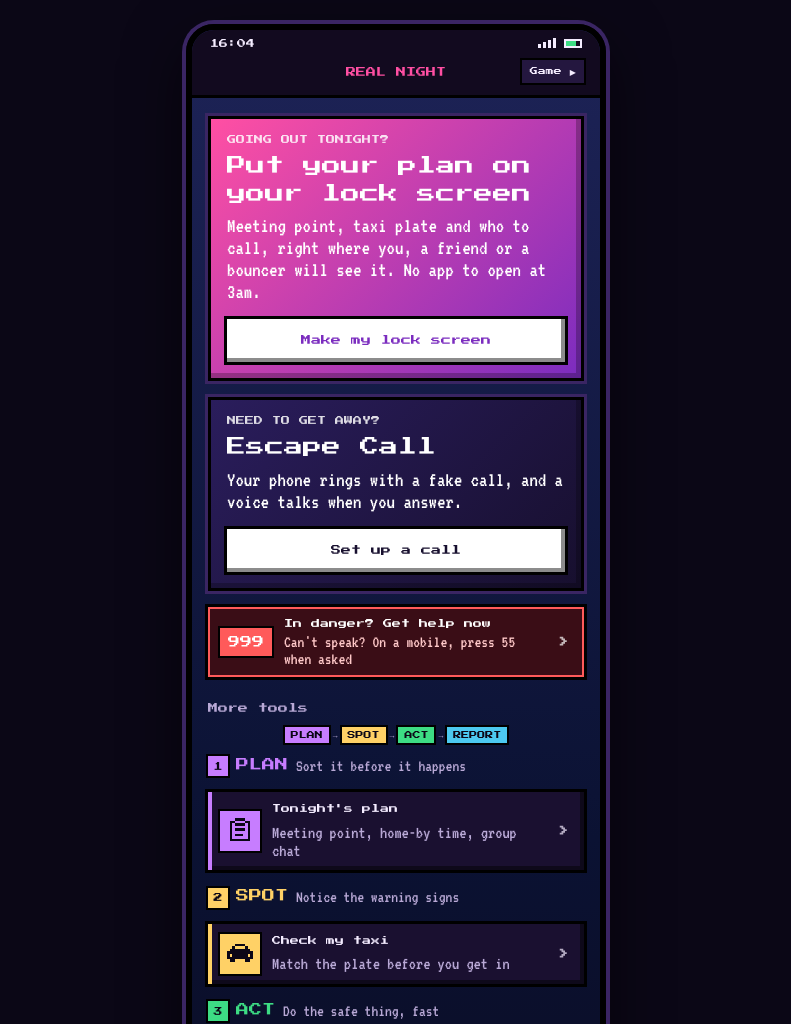
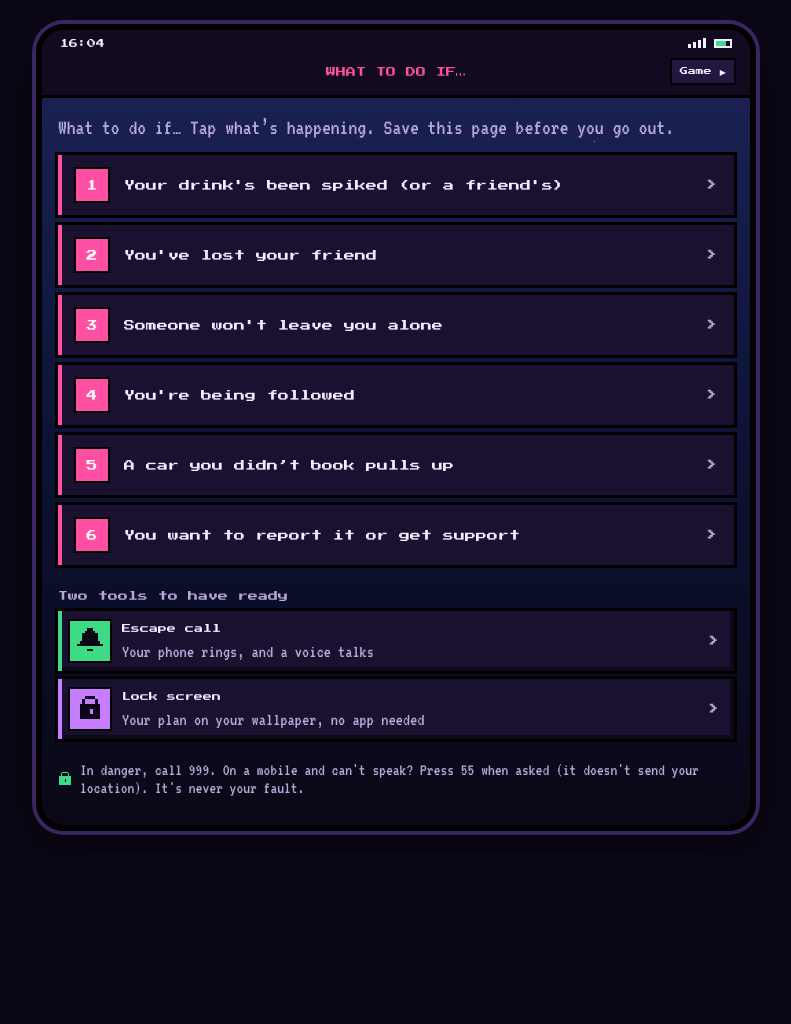
Before and after one commit to hadihoudini/night-out, a plain HTML site: page real.html in a window 1280 px wide. Shown: the top 1024 px of the page, without its empty margins (244-1035 px from the left). After the commit the page ends 855 px from the top, so only its background shows below. Drawn offline with Linux system fonts and the light colour scheme.

Commit message:
Turn the companion into a one-page "What to do if..." guide
Six situations, three steps each, one action each (reviewed for UK accuracy).
Keeps only Escape Call and the lock screen as tools, widens the layout on
laptops, and points the game's ending at the guide.

```diff
--- a/game.js
+++ b/game.js
@@ -1214,12 +1214,12 @@
         </ul></div>
       </div>
       <div class="end-actions">
-        <a class="pbtn primary" href="real.html#lock" id="realBtn">Make tonight's lock screen ▶</a>
+        <a class="pbtn primary" href="real.html" id="realBtn">What to do if… guide ▶</a>
         <button type="button" class="pbtn" id="cardBtn">Save my score card</button>
         <button type="button" class="pbtn" id="againBtn">Play again</button>
       </div>
       <p class="end-note">Whatever happens on a night out, it's never the victim's fault. Spiking, harassing and following someone are crimes, and the blame is always on the person who does them.</p>
-      <p class="end-real">Put tonight's plan on your lock screen, so it's there at 3am without opening anything. Escape Call is ready too.</p>`;
+      <p class="end-real">Save the one-page guide before you go out: what to do if your drink’s spiked, you lose a friend, or someone follows you.</p>`;
     const log = e.querySelector('#endLog');
     game.log.forEach((l) => {
       const li = document.createElement('li');
--- a/index.html
+++ b/index.html
@@ -10,7 +10,7 @@
   <link rel="preconnect" href="https://fonts.gstatic.com" crossorigin>
   <link href="https://fonts.googleapis.com/css2?family=Press+Start+2P&family=VT323&display=swap" rel="stylesheet" media="print" onload="this.media='all'">
   <noscript><link href="https://fonts.googleapis.com/css2?family=Press+Start+2P&family=VT323&display=swap" rel="stylesheet"></noscript>
-  <link rel="stylesheet" href="style.css?v=202611181514">
+  <link rel="stylesheet" href="style.css?v=202611181604">
 </head>
 <body>
   <main class="shell">
@@ -30,7 +30,7 @@
         <p class="tag">Plan. Spot. Act. Report.</p>
         <div class="title-actions">
           <button type="button" class="pbtn primary" id="startBtn">Press start</button>
-          <a class="pbtn" href="real.html">Real night mode</a>
+          <a class="pbtn" href="real.html">What to do if…</a>
         </div>
       </div>
 
@@ -59,6 +59,6 @@
     </div>
   </main>
 
-  <script src="game.js?v=202611181514"></script>
+  <script src="game.js?v=202611181604"></script>
 </body>
 </html>
--- a/real.css
+++ b/real.css
@@ -336,3 +336,24 @@ form.r-stack { gap: 18px; }
 .lock-preview { display: flex; justify-content: center; padding: 6px 0; }
 .lock-preview img { width: min(260px, 70%); aspect-ratio: 1170 / 2532; border-radius: 28px; background: #120a1f; box-shadow: 0 0 0 6px #05030c, 0 0 0 8px rgba(255, 79, 163, 0.5), 0 20px 60px rgba(0, 0, 0, 0.5); }
 .field input { width: 100%; min-width: 0; }
+
+
+/* ================= "What to do if..." guide ================= */
+.guide { display: grid; gap: 10px; }
+.sit { background: var(--panel); box-shadow: inset 4px 0 0 var(--pink), 0 0 0 3px #000; }
+.sit summary { display: grid; grid-template-columns: 36px 1fr auto; align-items: center; gap: 12px; padding: 14px 14px 14px 18px; cursor: pointer; list-style: none; }
+.sit summary::-webkit-details-marker { display: none; }
+.sit summary:focus-visible { outline: 3px solid var(--gold); outline-offset: 2px; }
+.sit-n { display: grid; place-items: center; width: 32px; height: 32px; background: var(--pink); color: #fff; font: 11px var(--pixel); box-shadow: 0 0 0 2px #000; }
+.sit-t { font: 10px/1.55 var(--pixel); color: var(--ink); }
+.sit .chev { font: 14px var(--pixel); opacity: 0.7; transition: transform 0.15s; }
+.sit[open] .chev { transform: rotate(90deg); }
+.sit ol { margin: 0; padding: 4px 18px 6px 52px; display: grid; gap: 10px; font-size: 22px; line-height: 1.1; color: var(--ink); }
+.sit .r-btn { width: auto; margin: 6px 18px 18px 18px; }
+
+/* Wider screen on laptops */
+@media (min-width: 760px) {
+  .device { max-width: 720px; }
+  .sit-t { font-size: 11px; }
+  .sit ol { font-size: 24px; }
+}
--- a/real.html
+++ b/real.html
@@ -12,8 +12,8 @@
   <link rel="preconnect" href="https://fonts.gstatic.com" crossorigin>
   <link href="https://fonts.googleapis.com/css2?family=Press+Start+2P&family=VT323&display=swap" rel="stylesheet" media="print" onload="this.media='all'">
   <noscript><link href="https://fonts.googleapis.com/css2?family=Press+Start+2P&family=VT323&display=swap" rel="stylesheet"></noscript>
-  <link rel="stylesheet" href="style.css?v=202611181514">
-  <link rel="stylesheet" href="real.css?v=202611181514">
+  <link rel="stylesheet" href="style.css?v=202611181604">
+  <link rel="stylesheet" href="real.css?v=202611181604">
 </head>
 <body class="real">
   <div class="device">
@@ -43,6 +43,6 @@
   </div>
 
   <div class="toast" id="toast" role="status" aria-live="polite"></div>
-  <script src="real.js?v=202611181514"></script>
+  <script src="real.js?v=202611181604"></script>
 </body>
 </html>
--- a/real.js
+++ b/real.js
@@ -47,7 +47,7 @@
   const mapsSearch = (q) => 'https://www.google.com/maps/search/?api=1&query=' + encodeURIComponent(q);
 
   /* ---------- navigation ---------- */
-  const TITLES = { home: 'REAL NIGHT', share: 'SHARE WHERE I AM', taxi: 'MY TAXI', check: 'CHECK THE CAR', dial: 'QUICK DIAL', safe: 'SAFE PLACES', plan: "TONIGHT'S PLAN" };
+  const TITLES = { home: 'WHAT TO DO IF…', share: 'SHARE WHERE I AM', taxi: 'MY TAXI', check: 'CHECK THE CAR', dial: 'QUICK DIAL', safe: 'SAFE PLACES', plan: "TONIGHT'S PLAN" };
 
   function go(screen) {
     $('#title').textContent = TITLES[screen] || 'REAL NIGHT';
@@ -107,62 +107,45 @@
     return m >= 60 ? `${Math.floor(m / 60)}h ${m % 60}m` : `${m} min`;
   }
 
+  // Reviewed by the safeguarding advisor: UK-only facts, victim-centred
+  const GUIDE = [
+    { title: "Your drink's been spiked (or a friend's)", steps: ['Tell staff or security now, and stay with someone you trust.', 'Call 999 if very drowsy, confused, vomiting or unconscious. Don’t leave them alone.', 'Report to police quickly (999 or 101) so they can arrange a test.'], action: { label: 'Call 999', tel: '999' } },
+    { title: "You've lost your friend", steps: ['Call and message them. Check location sharing and your agreed meeting point.', 'Ask venue staff or security to help search, including toilets and outside.', 'If you think they’re at risk, call 999. Don’t wait.'], action: { label: 'Call 999', tel: '999' } },
+    { title: "Someone won't leave you alone", steps: ['It’s not your fault. Move towards staff, friends or a busy area.', 'Ask bar staff for Angela. They’ll quietly get you away safely.', 'Not in a venue? Use Escape Call. In danger, call 999.'], action: { label: 'Set up Escape Call', go: 'escape' } },
+    { title: "You're being followed", steps: ['Head for somewhere busy and well lit, like a shop, bar or taxi rank.', 'Call 999. On a mobile and can’t speak? Press 55 when asked.', 'Don’t go home while they’re behind you. Stay where people are.'], action: { label: 'Call 999', tel: '999' } },
+    { title: 'A car you didn’t book pulls up', steps: ['Don’t get in, even if they say they’re your taxi.', 'Check the plate, car and driver match your booking before getting in.', 'Step back somewhere busy. If they won’t leave, call 999.'], action: { label: 'Call 999', tel: '999' } },
+    { title: 'You want to report it or get support', steps: ['It’s never your fault. You decide what happens next, at your pace.', 'A SARC gives free medical care and can store evidence while you decide.', 'Report on 101, or 999 in an emergency. Rape Crisis supports you 24/7.'], action: { label: 'Rape Crisis 0808 500 2222', tel: '08085002222', cls: 'green' } },
+  ];
+
   /* ---------- screens ---------- */
   const SCREENS = {
     home() {
-      const plan = store.get('plan', null);
-
-      // Tonight card: countdown to home-by, or a nudge to set a plan
-      if (plan && !plan.done) {
-        const left = plan.homeBy - Date.now();
-        const span = plan.homeBy - (plan.savedAt || plan.homeBy - 4 * 3600000);
-        const pct = Math.max(0, Math.min(100, 100 - (left / span) * 100));
-        html(`<section class="hero-card">
-          <p class="hc-kicker">TONIGHT</p>
-          <p class="hc-big">Home by ${esc(fmtTime(plan.homeBy))}</p>
-          <p class="hc-sub">${left > 0 ? 'in ' + duration(left) : 'Time to check in'}${plan.meet ? ` · meet at ${esc(plan.meet)}` : ''}</p>
-          <div class="hc-bar"><i style="width:${pct}%"></i></div>
-        </section>`);
-        view.lastElementChild.append(button("I'm home safe", 'r-btn green', () => { store.set('plan', Object.assign(plan, { done: true })); toast('Glad you’re home. Night!'); go('home'); }));
-      }
-
-      // The two tools people will actually use: no app to open at 3am
-      html(`<section class="hero-card">
-        <p class="hc-kicker">GOING OUT TONIGHT?</p>
-        <p class="hc-big">Put your plan on your lock screen</p>
-        <p class="hc-sub">Meeting point, taxi plate and who to call, right where you, a friend or a bouncer will see it. No app to open at 3am.</p>
-      </section>`);
-      view.lastElementChild.append(button('Make my lock screen', 'r-btn pink', () => go('lock')));
-      html(`<section class="hero-card alt">
-        <p class="hc-kicker">NEED TO GET AWAY?</p>
-        <p class="hc-big">Escape Call</p>
-        <p class="hc-sub">Your phone rings with a fake call, and a voice talks when you answer.</p>
-      </section>`);
-      view.lastElementChild.append(button('Set up a call', 'r-btn', () => go('escape')));
-
-      const sos = button('', 'sos', () => go('dial'));
-      sos.innerHTML = `<span class="sos-num">999</span><span><b>In danger? Get help now</b><small>Can't speak? On a mobile, press 55 when asked</small></span><span class="chev">›</span>`;
-      view.append(sos);
-
-      // The framework from the game: PLAN -> SPOT -> ACT -> REPORT
-      html(`<h2 class="more">More tools</h2>`);
-      html(`<div class="stepper">${STAGES.map((s) => `<span style="--c:${s.c}">${s.name}</span>`).join('<i>→</i>')}</div>`);
-      STAGES.forEach((stage, n) => {
-        html(`<h2 class="stage" style="--c:${stage.c}"><span>${n + 1}</span>${stage.name}<small>${stage.hint}</small></h2>`);
+      html(`<p class="r-lede">What to do if… Tap what’s happening. Save this page before you go out.</p>`);
       const list = document.createElement('div');
-        list.className = 'rows';
-        stage.items.forEach(([id, label, sub, icon]) => {
+      list.className = 'guide';
+      GUIDE.forEach((g, i) => {
+        const d = document.createElement('details');
+        d.className = 'sit';
+        d.innerHTML = `<summary><span class="sit-n">${i + 1}</span><span class="sit-t">${esc(g.title)}</span><span class="chev">›</span></summary><ol>${g.steps.map((s) => `<li>${esc(s)}</li>`).join('')}</ol>`;
+        const a = g.action;
+        d.append(a.tel ? link_(a.label, telHref(a.tel), 'r-btn ' + (a.cls || 'red')) : button(a.label, 'r-btn pink', () => go(a.go)));
+        list.append(d);
+      });
+      view.append(list);
+      html(`<h2 class="more">Two tools to have ready</h2>`);
+      const rows = document.createElement('div');
+      rows.className = 'rows';
+      [['escape', 'Escape call', 'Your phone rings, and a voice talks', 'bell', '#3ddc84'], ['lock', 'Lock screen', 'Your plan on your wallpaper, no app needed', 'lock', '#c77dff']].forEach(([id, label, sub, icon, c]) => {
         const row = document.createElement('button');
         row.type = 'button';
         row.className = 'tile row';
-          row.style.setProperty('--c', stage.c);
+        row.style.setProperty('--c', c);
         row.innerHTML = `<span class="ic">${pixelIcon(icon)}</span><span class="rt"><b>${esc(label)}</b><small>${esc(sub)}</small></span><span class="chev">›</span>`;
         row.addEventListener('click', () => go(id));
-          list.append(row);
+        rows.append(row);
       });
-        view.append(list);
-      });
-      html(`<p class="r-foot">${pixelIcon('lock')} No account. Nothing leaves this phone. Works offline once opened.</p>`);
+      view.append(rows);
+      html(`<p class="r-foot">${pixelIcon('lock')} In danger, call 999. On a mobile and can't speak? Press 55 when asked (it doesn't send your location). It's never your fault.</p>`);
     },
 
     share() {
--- a/sw.js
+++ b/sw.js
@@ -1,5 +1,5 @@
 // Caches the toolkit so it opens with no signal (e.g. in a club basement).
-const CACHE = 'nightout-v3';
+const CACHE = 'nightout-v4';
 const FILES = ['real.html', 'real.css', 'real.js', 'style.css', 'manifest.webmanifest', 'index.html', 'game.js'];
 
 self.addEventListener('install', (e) => e.waitUntil(caches.open(CACHE).then((c) => c.addAll(FILES)).then(() => self.skipWaiting())));
```
Lines whose indentation alone changed are shown as unchanged.
